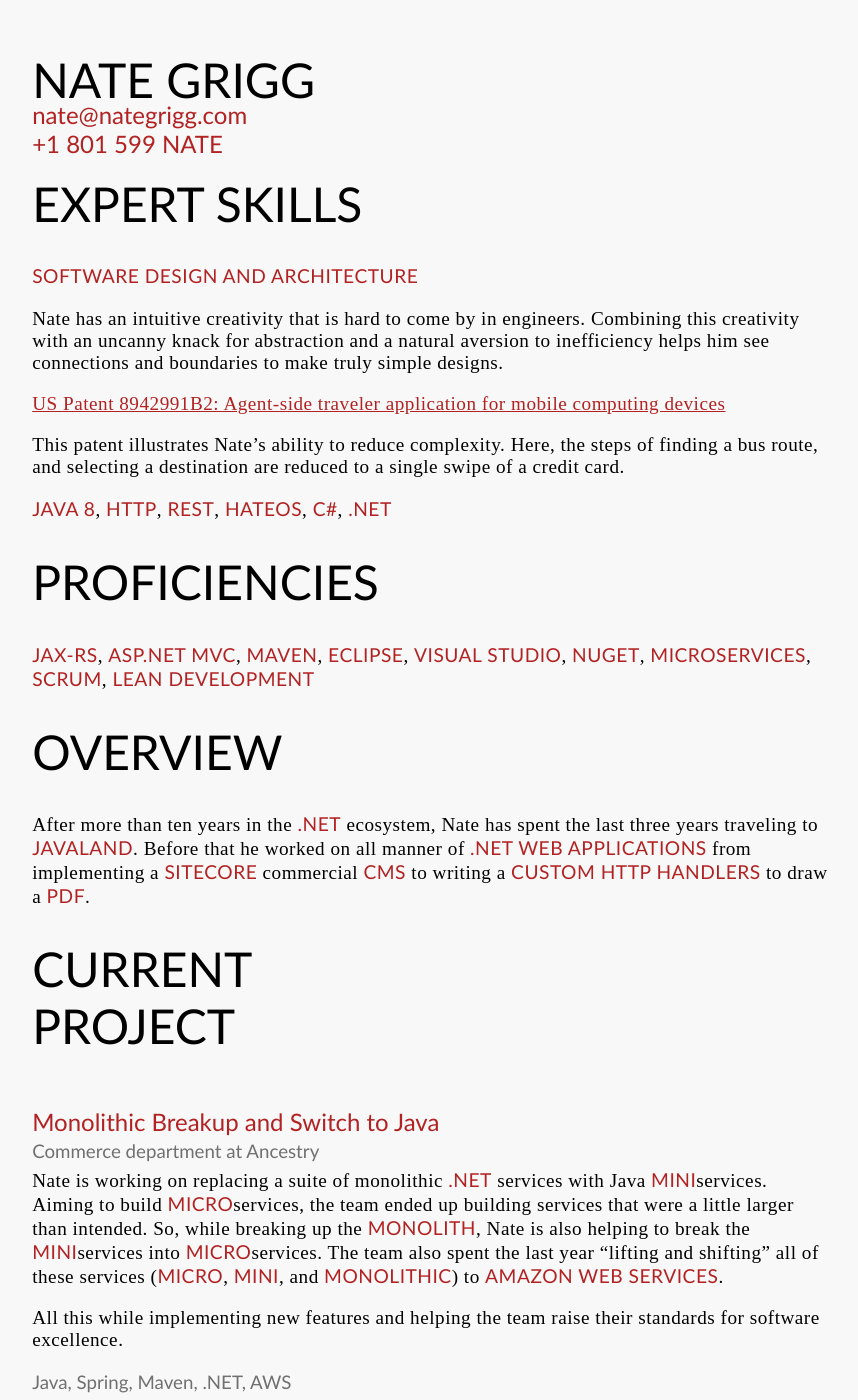
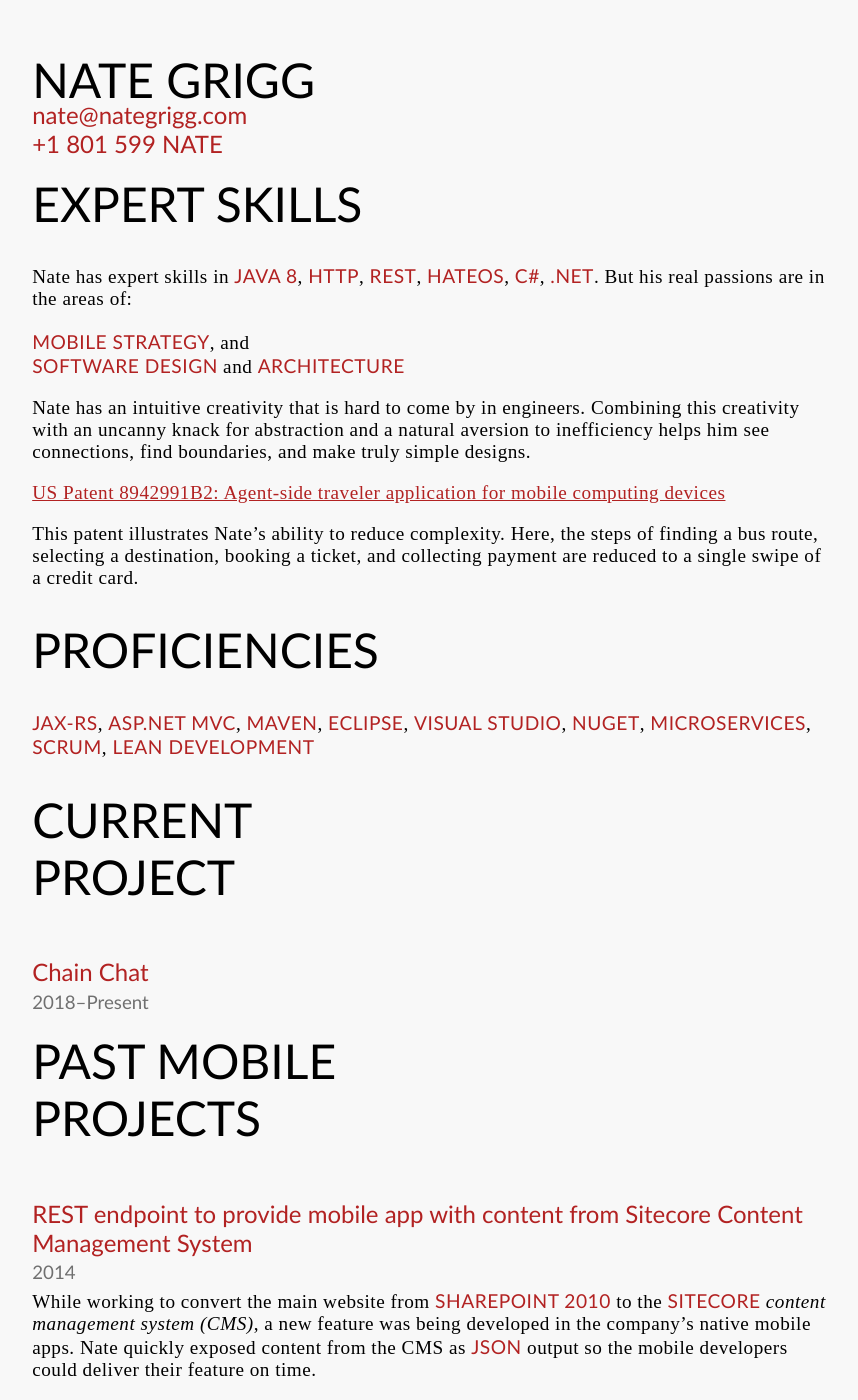
Before and after one commit to n8mob/n8mob.github.io, a Jekyll site: the page built from resume.md, in a window 1280 px wide and 1400 px high. Shown: the whole window, without its empty margins (19-877 px from the left). Built offline with Jekyll 4.4.1, drawn with Linux system fonts in a browser that asks for light colours; some of the changed text lies outside the part shown.

Commit message:
Make resume more mobile

```diff
--- a/resume.md
+++ b/resume.md
@@ -6,37 +6,33 @@
 <h2 class='subtitle'>nate@nategrigg.com<br />+1 801 599 NATE</h2>
 
 # Expert Skills
-**Software Design and Architecture**
 
-Nate has an intuitive creativity that is hard to come by in engineers. Combining this creativity with an uncanny knack for abstraction and a natural aversion to inefficiency helps him see connections and boundaries to make truly simple designs.
+Nate has expert skills in **Java 8**, **HTTP**, **REST**, **HATEOS**, **C#**, **.NET**. But his real passions are in the areas of:
+
+**Mobile Strategy**, and<br />
+**Software Design** and **Architecture**
+
+Nate has an intuitive creativity that is hard to come by in engineers. Combining this creativity with an uncanny knack for abstraction and a natural aversion to inefficiency helps him see connections, find boundaries, and make truly simple designs.
 
 [US Patent 8942991B2: Agent-side traveler application for mobile computing devices](https://patents.google.com/patent/US8942991B2/en)
 
-This patent illustrates Nate's ability to reduce complexity. Here, the steps of finding a bus route, and selecting a destination are reduced to a single swipe of a credit card.
-
-**Java 8**, **HTTP**, **REST**, **HATEOS**, **C#**, **.NET**
+This patent illustrates Nate's ability to reduce complexity. Here, the steps of finding a bus route, selecting a destination, booking a ticket, and collecting payment are reduced to a single swipe of a credit card.
 
 # Proficiencies
 **JAX-RS**, **ASP.NET MVC**, **Maven**, **Eclipse**, **Visual Studio**, **NuGet**, **Microservices**, **Scrum**, **Lean Development**
 
-# Overview
-After more than ten years in the **.NET** ecosystem, Nate has spent the last three years traveling to **Javaland**. Before that he worked on all manner of **.NET web applications** from implementing a **SiteCore** commercial **CMS** to writing a **custom HTTP handlers** to draw a **PDF**.
+# Current Project
+## Chain Chat
+### 2018&ndash;Present
 
-# Current Project
-## Monolithic Breakup and Switch to Java
-### Commerce department at Ancestry
-Nate is working on replacing a suite of monolithic **.NET** services with Java **mini**&zwnj;services. Aiming to build **micro**&zwnj;services, the team ended up building services that were a little larger than intended. So, while breaking up the **monolith**, Nate is also helping to break the **mini**&zwnj;services into **micro**&zwnj;services. The team also spent the last year "lifting and shifting" all of these services (**micro**, **mini**, and **monolithic**) to **Amazon Web Services**.
 
-All this while implementing new features and helping the team raise their standards for software excellence.
-### Java, Spring, Maven, .NET, AWS
-
-# Mobile Projects
+# Past Mobile Projects
 ## REST endpoint to provide mobile app with content from Sitecore Content Management System
 ### 2014
 While working to convert the main website from **SharePoint 2010** to the **Sitecore** *content management system (CMS)*, a new feature was being developed in the company's native mobile apps. Nate quickly exposed content from the CMS as **JSON** output so the mobile developers could deliver their feature on time.
 
 ## Mobile Web Application for booking flights
-### 2010-2012
+### 2010&ndash;2012
 Nate built a prototype **Mobile Web Application** for making airline reservations using *Navitaire's* **New Skies** reservation system. One of Navitaire's major European customers needed a mobile booking flow *yesterday*. Nate proposed polishing the prototype web app and the customer agreed.
 
 During the polishing project, the CEO of the Airline insisted that the mobile booking flow be accessible from **Android** and **iOS** *apps* in the app stores. While development continued on the mobile web app, developers working for the airline built native apps with web controls to wrap the mobile web app.
@@ -50,8 +46,14 @@
 # Software Engineering Work History
 
 ## Senior Software Engineer, Ancestry, Inc.
-### 2015&ndash;Present
-Originally hired for the Cross-Cutting Solutions internal consulting group, Nate has worked since late 2015 on the Order Processing team in the Commerce department.
+### 2015&ndash;2018
+
+### Monolith BreakUp and conversion to Micro Services
+### Commerce department at Ancestry
+Nate worked on replacing a suite of monolithic **.NET** services with Java **mini**&zwnj;services. Aiming to build **micro**&zwnj;services, the team ended up building services that were a little larger than intended. So, while breaking up the **monolith**, the team also worked on breaking the **mini**&zwnj;services into **micro**&zwnj;services. The team also spent the last year "lifting and shifting" all of these services (**micro**, **mini**, and **monolithic**) to **Amazon Web Services**.
+
+All this while implementing new features and helping the team raise their standards for software excellence.
+
 ### Java 8, JAX-RS, REST, Micro-Services, Spring Dependency Injection, Maven
 
 ## Senior Software Engineer, Intermountain Healthcare
@@ -95,17 +97,4 @@
 ## Salt Lake Community College
 ### 1996&ndash;1998
 
-# Other Projects
-
-## Sitecore Migration
-As a Sr. Software Engineer at Intermountain Healthcare, Nate worked to migrate Intermountain's consumer-facing sites and content from Microsoft's **SharePoint 2010** to the **Sitecore** content management system (v6.6).
-
-Nate's tasks on the project included (but were not limited to)
-
-- Consume web services from other systems
-- Integrate those services with **Sitecore**
-- Build custom **Sitecore** controls
-- Export data from **SharePoint**
-- Import data to **Sitecore**
-
 ## work in progress... more to come.
```
